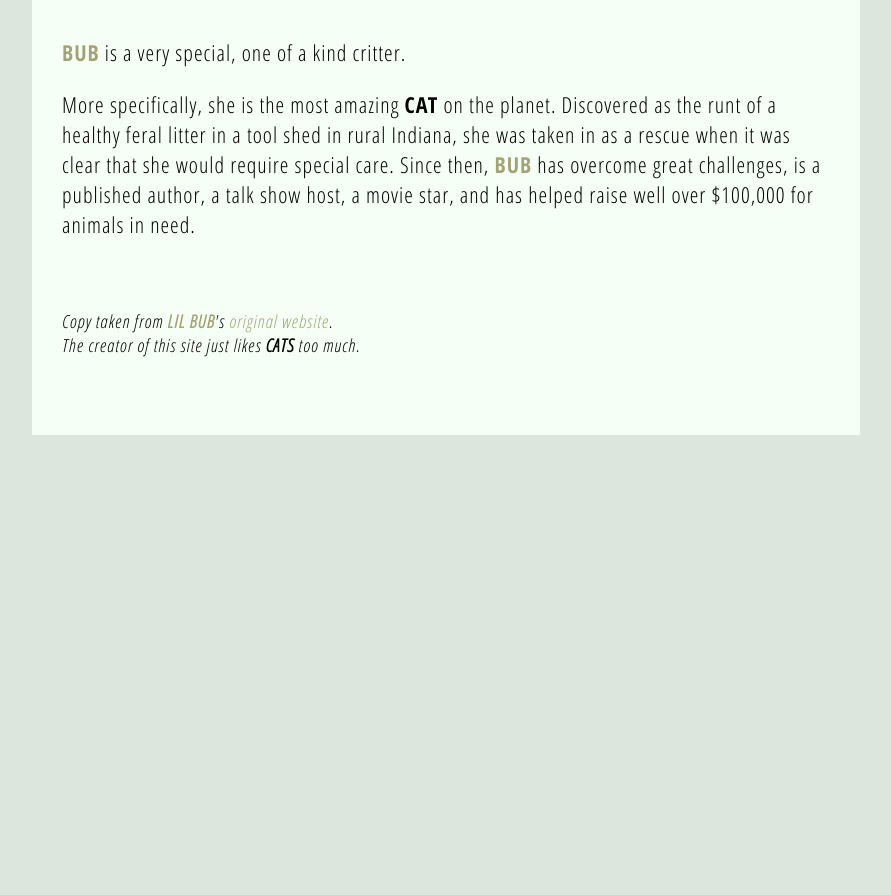
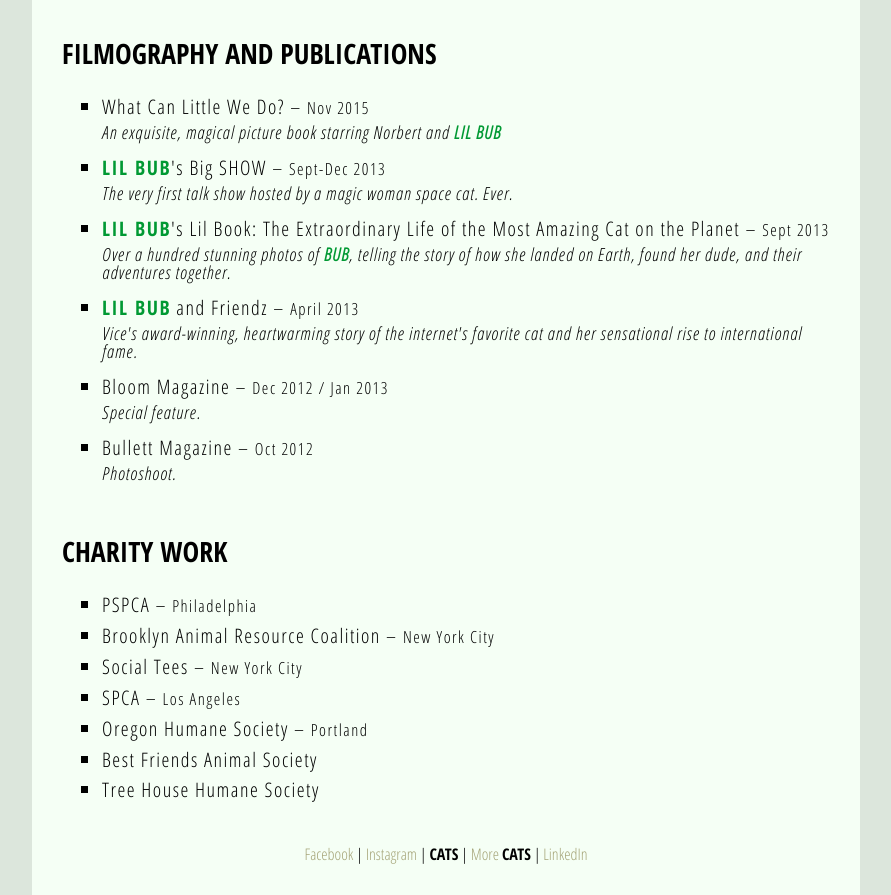
Before and after one commit to claire-l/aboutme-resume, a plain HTML site: page resume.html in a window 1280 px wide. Shown: the part 436-1331 px from the top of the page, without its empty margins (194-1085 px from the left). Before the commit the page ends 871 px from the top, so only its background shows below. Drawn offline with Linux system fonts and the light colour scheme.

Commit message:
added resume.html

```diff
--- a/css/style.css
+++ b/css/style.css
@@ -27,7 +27,7 @@
 }
 
 hr {
-	width: 40%;
+	width: 65%;
 	height: 1px;
 	border: 0;
 	background-color: #000
@@ -63,7 +63,7 @@
 }
 
 .bub {
-	color: #A4A376;
+	color: #009933;
 	text-transform: uppercase;
 	font-weight: bold;
 }
@@ -73,3 +73,28 @@
 	text-transform: uppercase;
 	font-weight: bold !important;
 }
+
+h1 {
+	text-transform: uppercase;
+	font-size: 28px;
+}
+
+ul {
+	font-size: 20px;
+	letter-spacing: 1.5px;
+	line-height: 1.5em;
+	list-style: square;
+	padding-bottom: 18px;
+}
+
+ul p {
+	margin: 0 auto;
+	padding-bottom: 12px;
+	font-size: 18px;
+	line-height: 1em;
+	font-style: italic;
+}
+
+footer {
+	text-align: center;
+}
--- a/resume.html
+++ b/resume.html
@@ -14,7 +14,7 @@
 	<body>
 
 		<header>
-			<img src="img/lilbub.jpg">
+			<img src="img/lilbub.jpg" alt="meowz">
 			<nav>
 				<strong>
 				<a href="aboutme.html">About BUB</a> |
@@ -25,16 +25,41 @@
 		</header>
 
 		<main>
-			<p><span class="bub">Bub</span> is a very special, one of a kind critter.</p>
-			<p>More specifically, she is the most amazing <span class="cat">cat</span> on the planet. Discovered as the runt of a healthy feral litter in a tool shed in rural Indiana, she was taken in as a rescue when it was clear that she would require special care. Since then, <span class="bub">Bub</span> has overcome great challenges, is a published author, a talk show host, a movie star, and has helped raise well over $100,000 for animals in need.</p>
+
+			<h1>Filmography and Publications</h1>
+				<ul>
+					<li>What Can Little We Do? – <small>Nov 2015</small>
+						<p>An exquisite, magical picture book starring Norbert and <span class="bub">Lil Bub</span></p></li>
+					<li><span class="bub">Lil Bub</span>'s Big SHOW – <small>Sept-Dec 2013</small>
+						<p>The very first talk show hosted by a magic woman space cat. Ever.</p></li>
+					<li><span class="bub">Lil Bub</span>'s Lil Book: The Extraordinary Life of the Most Amazing Cat on the Planet – <small>Sept 2013</small>
+						<p>Over a hundred stunning photos of <span class="bub">BUB</span>, telling the story of how she landed on Earth, found her dude, and their adventures together.</p></li>
+					<li><span class="bub">Lil Bub</span> and Friendz – <small>April 2013</small>
+						<p>Vice's award-winning, heartwarming story of the internet's favorite cat and her sensational rise to international fame.</p></li>
+					<li>Bloom Magazine – <small>Dec 2012 / Jan 2013</small>
+						<p>Special feature.</p></li>
+					<li>Bullett Magazine – <small>Oct 2012</small>
+						<p>Photoshoot.</p></li>
+				</ul>
+
+			<h1>Charity Work</h1>
+				<ul>
+					<li>PSPCA – <small>Philadelphia</small></li>
+					<li>Brooklyn Animal Resource Coalition – <small>New York City</small></li>
+					<li>Social Tees – <small>New York City</small></li>
+					<li>SPCA – <small>Los Angeles</small></li>
+					<li>Oregon Humane Society – <small>Portland</small></li>
+					<li>Best Friends Animal Society</li>
+					<li>Tree House Humane Society</li>
+				</ul>
 		</main>
 
-		<aside>
-			<p>Copy taken from <span class="bub">Lil Bub</span>'s <a href="http://lilbub.com/" target="_blank">original website</a>.<br />
-			The creator of this site just likes <span class="cat">cats</span> too much.</p>
-		</aside>
-
 		<footer>
+				<a href="https://www.facebook.com/iamlilbub" target="_blank" title="lil bub on FB">Facebook</a> |
+				<a href="https://instagram.com/iamlilbub/" target="_blank" title="lil bub on IG">Instagram</a> |
+				<a href="http://catmoji.com/" target="_blank" title="cats"><span class="cat">Cats</span></a> |
+				<a href="http://www.vice.com/series/lilbub" target="_blank" title="lil bub and friends">More <span class="cat">cats</span></a> |
+				<a href="https://www.linkedin.com/pub/claire-lew/32/203/7b1" target="_blank" title="tricked ya.">LinkedIn</a>
 		</footer>
 
 	</body>
```
Also changed, not shown: aboutme.html (+8 -3 lines).
